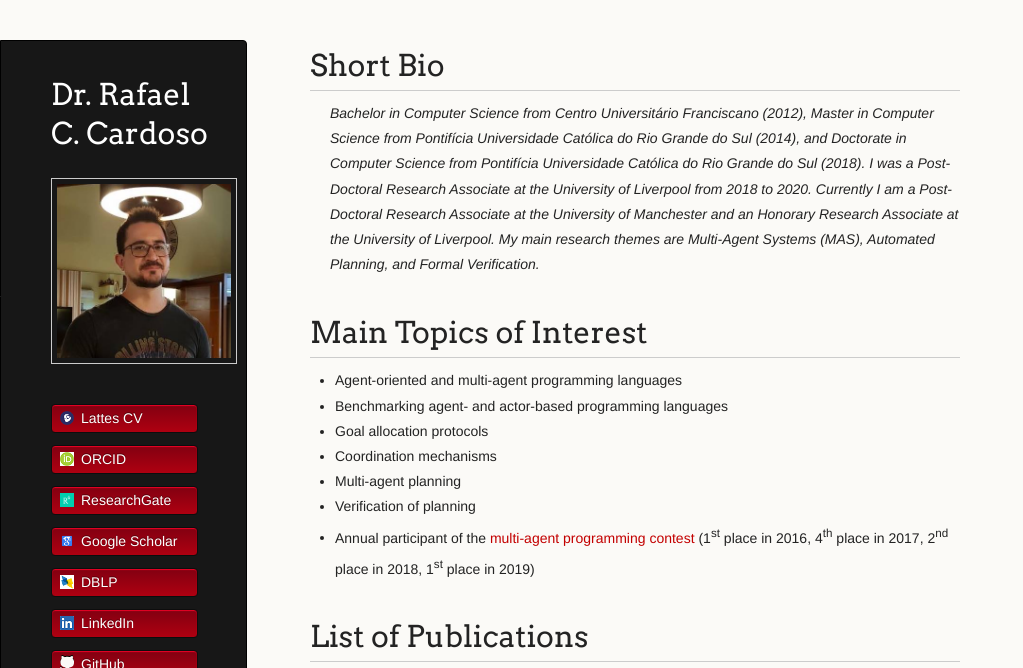
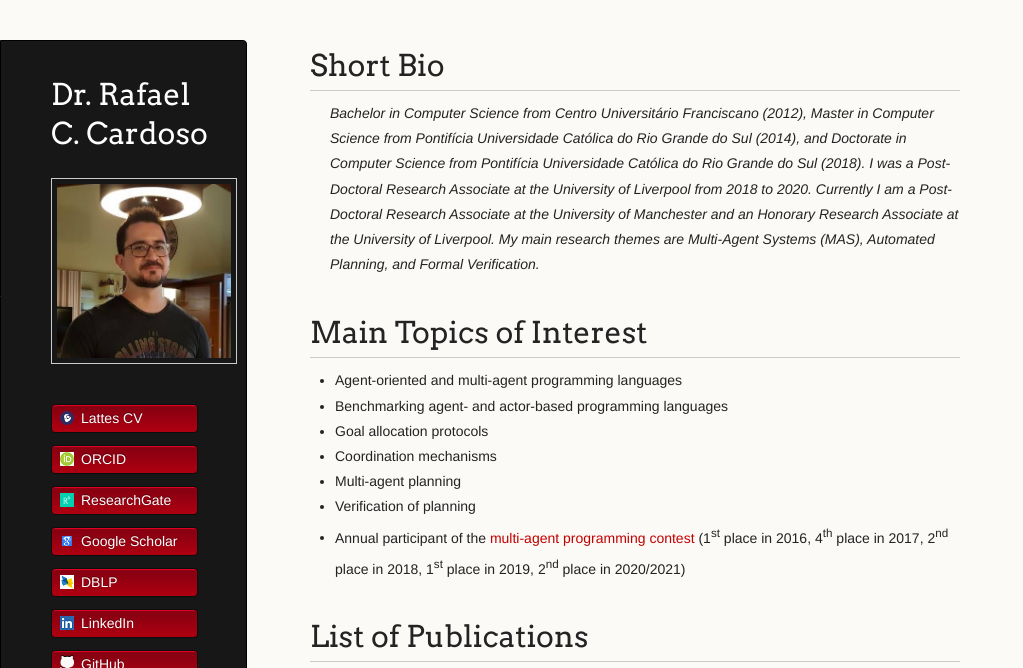
Before and after one commit to rafaelcaue/rafaelcaue.github.io, a Jekyll site: the page built from index.md, in a window 1280 px wide and 900 px high, cut to the strip 0-668 px from the top of the window. Shown: the whole strip, without its empty margins (0-1023 px from the left). Built offline with Jekyll 4.4.1, drawn with Linux system fonts in a browser that asks for light colours; our own code applies the rules of GitHub Pages for plain Markdown files.

Commit message:
Update index.md

```diff
--- a/index.md
+++ b/index.md
@@ -14,7 +14,7 @@ layout: default
 *	Coordination mechanisms
 *	Multi-agent planning
 *	Verification of planning
-*	Annual participant of the <a href="https://multiagentcontest.org/" target="_blank">multi-agent programming contest </a>(1<sup>st</sup> place in 2016, 4<sup>th</sup> place in 2017, 2<sup>nd</sup> place in 2018, 1<sup>st</sup> place in 2019)
+*	Annual participant of the <a href="https://multiagentcontest.org/" target="_blank">multi-agent programming contest </a>(1<sup>st</sup> place in 2016, 4<sup>th</sup> place in 2017, 2<sup>nd</sup> place in 2018, 1<sup>st</sup> place in 2019, 2<sup>nd</sup> place in 2020/2021)
 
 # List of Publications
 <script src="https://bibbase.org/show?bib=https%3A%2F%2Frafaelcaue.github.io%2Fpublications.bib&jsonp=1&group0=year"></script>
```
